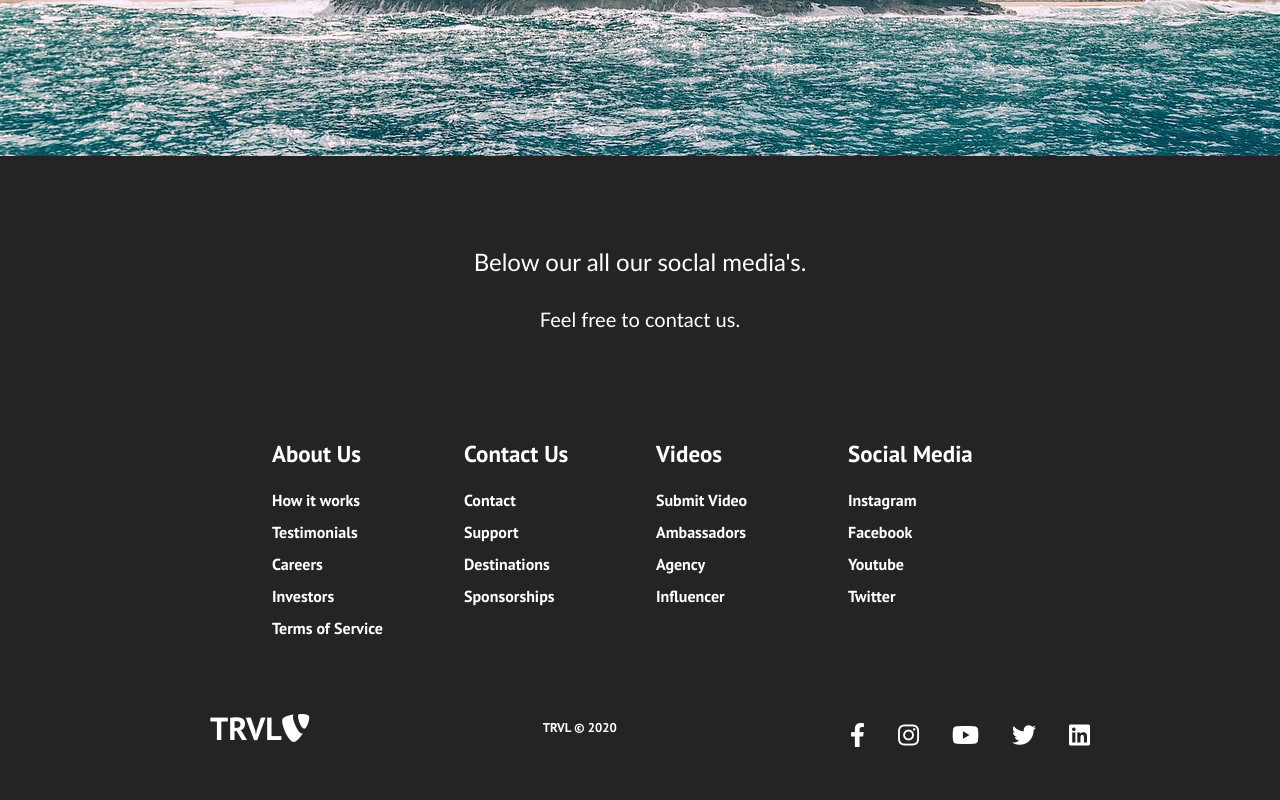
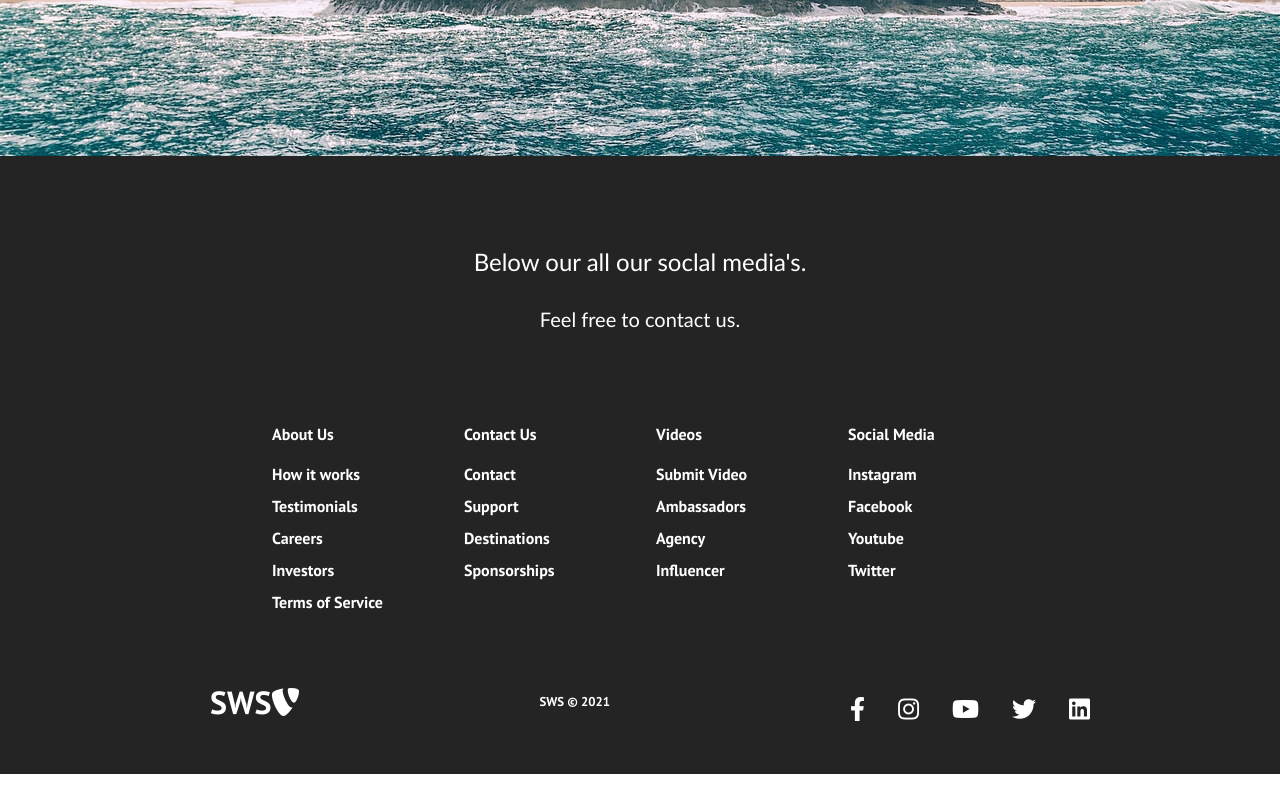
Before and after one commit to 00-00-00-11/Strong-Willed-Survivor, a React (Create React App) app in the folder client/: page /kidz in a window 1280 px wide. Shown: the part 644-1444 px from the top of the page. After the commit the page ends 1418 px from the top, so only its background shows below. Built offline with nearby package versions, Linux system fonts and the light colour scheme.

Commit message:
going to sleep

```diff
--- a/client/src/App.css
+++ b/client/src/App.css
@@ -125,11 +125,11 @@
 	align-items: center;
 	color: teal;
 }
-.about-page-css h1,
-h2,
-h3 {
-	margin-top: 15px;
-	font-size: 23px;
+.about-page-css h1 {
+	background-size: 1px;
+	background-image: url(https://media.giphy.com/media/xUPGcfG7LQs4a7rIsM/giphy-downsized.gif);
+	margin-top: 75px;
+	font-size: 25px;
 	color: rebeccapurple;
 }
 
--- a/client/src/components/NavBar/Button.css
+++ b/client/src/components/NavBar/Button.css
@@ -1,5 +1,5 @@
 :root {
-	--primary: #1888ff;
+	--primary: #008080;
 }
 
 .btn {
--- a/client/src/components/NavBar/Dropdown.css
+++ b/client/src/components/NavBar/Dropdown.css
@@ -8,12 +8,12 @@
 }
 
 .dropdown-menu li {
-  background: #1888ff;
+	background: #008080;
 	cursor: pointer;
 }
 
 .dropdown-menu li:hover {
-  background: #5cabff;
+	background: #008080;
 }
 
 .dropdown-menu.clicked {
--- a/client/src/components/NavBar/MenuItems.js
+++ b/client/src/components/NavBar/MenuItems.js
@@ -2,6 +2,11 @@ export const MenuItems = [
 	{
 		title: "Blog",
 		path: "/blog",
+		cName: "dropdown-link",
+	},
+	{
+		title: "Kidz",
+		path: "/kidz",
 		cName: "dropdown-link",
 	},
 	{
--- a/client/src/components/NavBar/Navbar.css
+++ b/client/src/components/NavBar/Navbar.css
@@ -45,7 +45,7 @@
 }
 
 .nav-links:hover {
-	background-color: #1888ff;
+	background-color: #e975eb;
 	border-radius: 4px;
 	transition: all 0.2s ease-out;
 }
--- a/client/src/components/NavBar/Navbar.js
+++ b/client/src/components/NavBar/Navbar.js
@@ -1,8 +1,7 @@
 import React, { useState } from "react";
-// import { Button } frosm "./Button";
 import { Link } from "react-router-dom";
 import "./Navbar.css";
-import Dropdown from "./Dropdown";
+import Dropdown from "../NavBar/Dropdown";
 
 function Navbar() {
 	const [click, setClick] = useState(false);
@@ -32,8 +31,9 @@ function Navbar() {
 			<nav className="navbar">
 				<Link to="/" className="navbar-logo" onClick={closeMobileMenu}>
 					Strong Willed Survivor
-					<i className="fab fa-firstdraft" />
+					<i class="fab fa-firstdraft" />
 				</Link>
+
 				<div className="menu-icon" onClick={handleClick}>
 					<i className={click ? "fas fa-times" : "fas fa-bars"} />
 				</div>
@@ -67,7 +67,7 @@ function Navbar() {
 						</Link>
 					</li>
 					<li className="nav-item">
-						<Link to="/Kidz" className="nav-links" onClick={closeMobileMenu}>
+						<Link to="/kidz" className="nav-links" onClick={closeMobileMenu}>
 							Kidz
 						</Link>
 					</li>
--- a/client/src/components/b-nav/Footer.js
+++ b/client/src/components/b-nav/Footer.js
@@ -61,11 +61,11 @@ function Footer() {
 				<div class="social-media-wrap">
 					<div class="footer-logo">
 						<Link to="/" className="social-logo">
-							TRVL
+							SWS
 							<i class="fab fa-typo3" />
 						</Link>
 					</div>
-					<small class="website-rights">TRVL © 2020</small>
+					<small class="website-rights">SWS © 2021</small>
 					<div class="social-icons">
 						<Link
 							class="social-icon-link facebook"
--- a/client/src/pages/Kidz.js
+++ b/client/src/pages/Kidz.js
@@ -4,7 +4,7 @@ import "../App.css";
 export default function Kidz() {
 	return (
 		<div className="kidz">
-			<h2>Hello!</h2>
+			<h1>n.d</h1>
 		</div>
 	);
 }
--- a/client/src/pages/OurStory.js
+++ b/client/src/pages/OurStory.js
@@ -11,7 +11,7 @@ export default function Products() {
 				<h1 className="products">About Us</h1>
 			</div>
 			<div className="about-page-css ">
-				<h2>HISTORY OF STRONG WILLED SURVIVOR </h2>
+				<h1>HISTORY OF STRONG WILLED SURVIVOR </h1>
 				<img className="about_p_images" src={img1} alt="logo"></img>
 				<p>
 					It began with an IDEA...COMPASSION...and LOVE by then twelve-year old
@@ -55,6 +55,22 @@ export default function Products() {
 					area of Virginia and aid children, teens, survivors, caregivers of all
 					ages and Angel Families.
 				</p>
+				<p2>
+					SWS has hosted (3) Annual Celebration of LIFE with four main goals in
+					mind.
+					<br></br>
+					<br></br>
+					<li>
+						EDUCATE – the community on the affects cancer has on the entire
+						family
+					</li>
+					<li>
+						HONOR/RECOGNIZE – the Support TEAM (children, teens, and adults){" "}
+					</li>
+					<li>CELEBRATE the LIFE of the SURVIVOR </li>
+					<li>REMEMBER the LEGACY of our Angels </li>
+					<br></br>
+				</p2>
 			</div>
 		</div>
 	);
```
Lines whose indentation alone changed are shown as unchanged.
